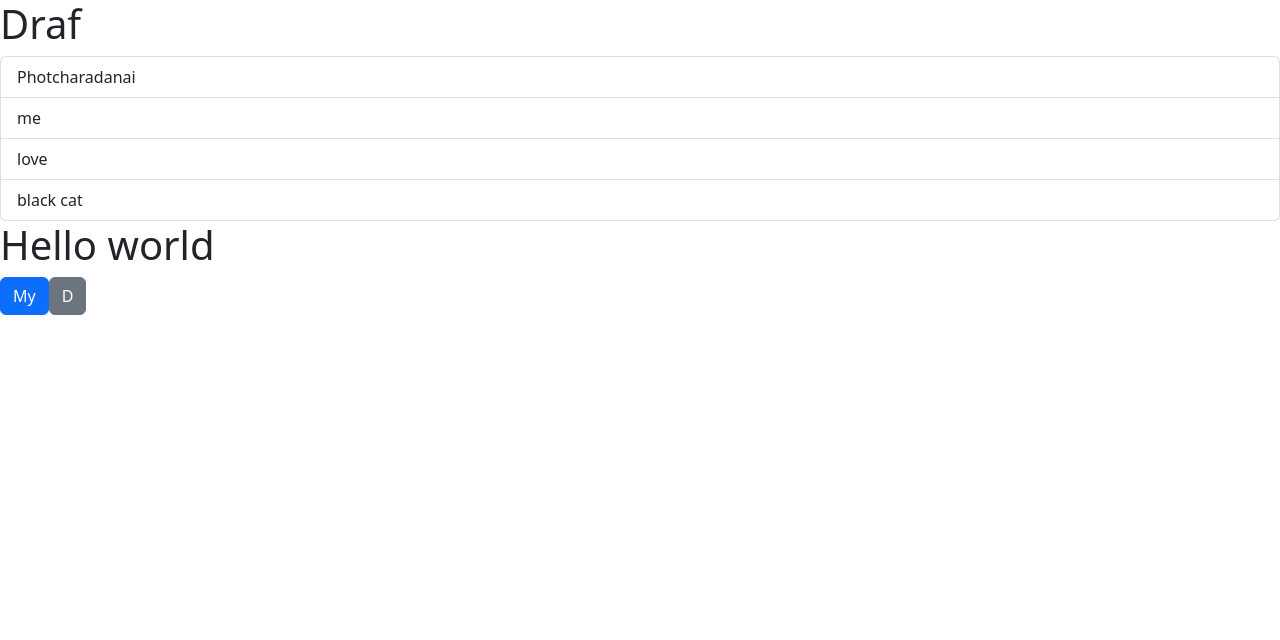
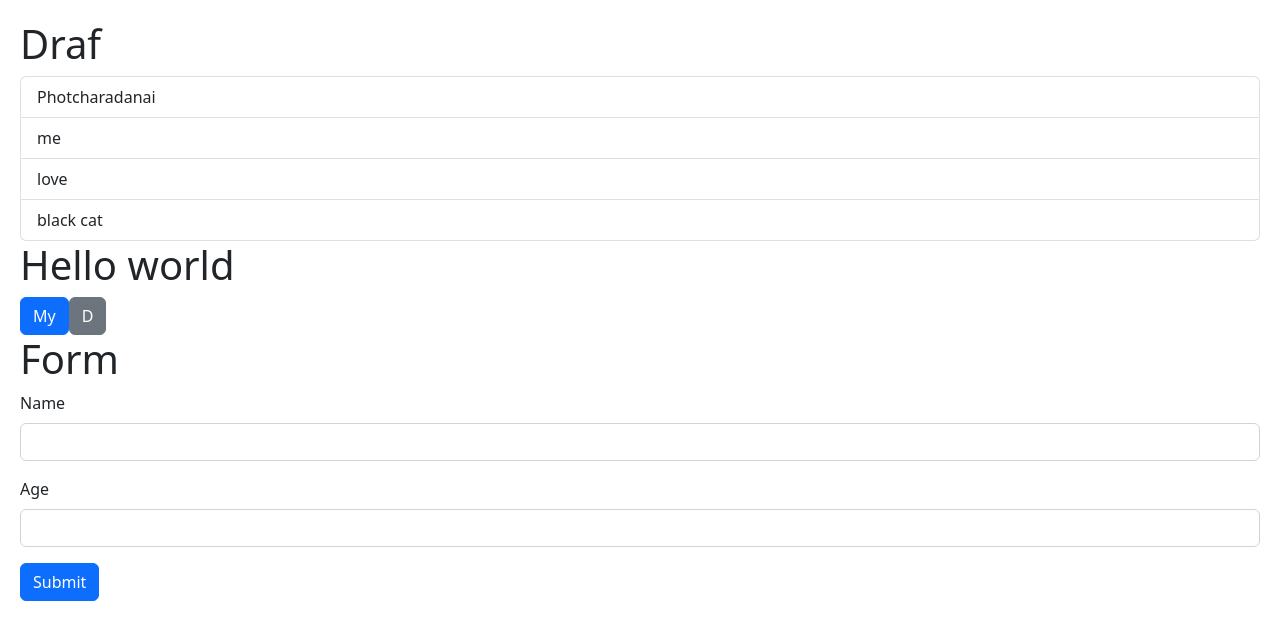
Before and after one commit to WAHJADAI/TestReatcComponents, a React (Vite) app: page / in a window 1280 px wide. Shown: the top 640 px of the page. Built offline with nearby package versions, Linux system fonts and the light colour scheme.

Commit message:
create form

```diff
--- a/src/App.tsx
+++ b/src/App.tsx
@@ -5,6 +5,7 @@
 import ListGroup from "./components/ListGroup";
 import Alert from "./components/Alert";
 import Button from "./components/Button";
+import Form from "./components/Form";
 function App() {
   const [alertVisible,setAlertVisible]= useState(false)
   let items = ["Photcharadanai", "me", "love", "black cat"];
@@ -24,6 +25,11 @@
       </Alert>}
       <Button onClick={()=>{setAlertVisible(true)}}>My</Button>
       <Button colour="secondary" onClick={()=>{setAlertVisible(true)}}>D</Button>
+
+      <div>
+        <h1>Form</h1>
+        <Form/>
+      </div>
     </div>
   );
 }
--- /dev/null
+++ b/src/components/Form.tsx
@@ -0,0 +1,25 @@
+import React from "react";
+
+const Form = () => {
+  return (
+    <form action="">
+      <div className="mb-3">
+        <label htmlFor="name" className="form-label">
+          Name
+        </label>
+        <input id="name" type="text" className="form-control" />
+      </div>
+      <div className="mb-3">
+        <label htmlFor="age" className="form-label">
+          Age
+        </label>
+        <input id="age" type="number" className="form-control" />
+      </div>
+      <button className="btn btn-primary" type="submit">
+        Submit
+      </button>
+    </form>
+  );
+};
+
+export default Form;
--- a/src/index.css
+++ b/src/index.css
@@ -0,0 +1,3 @@
+body {
+    padding: 20px;
+}
```
